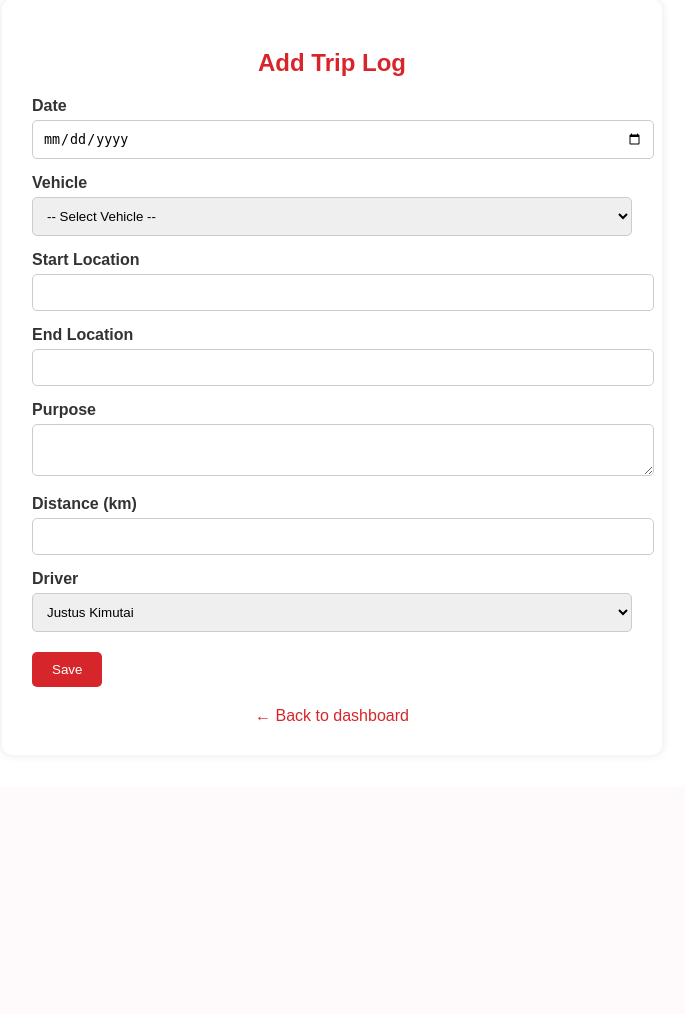
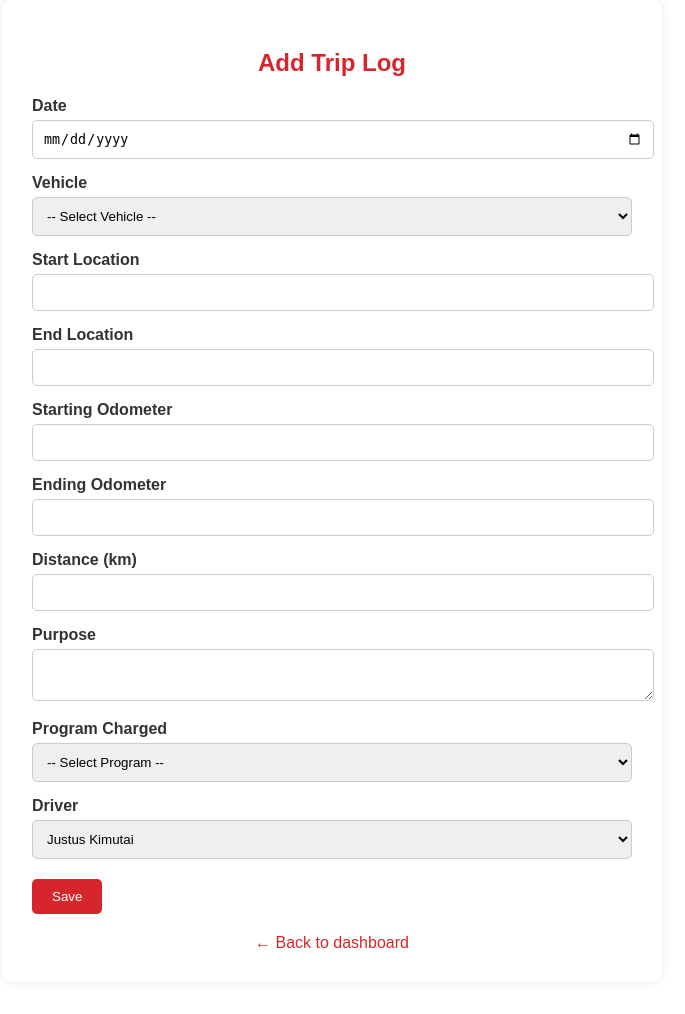
Before and after one commit to Kimfeelsnice/car-log-app, a Flask app: page /trip_logs/add in a window 1280 px wide. Shown: the part 125-1139 px from the top of the page, without its empty margins (308-993 px from the left). Before the commit the page ends 846 px from the top, so only its background shows below. Run offline with Flask 3, Linux system fonts and the light colour scheme; a user stored in the database is signed in.

Commit message:
Update trip and fuel log forms: odometer difference, program charged dropdown, autofill driver

```diff
--- a/app.py
+++ b/app.py
@@ -22,6 +22,10 @@ VEHICLE_LIST = [
     "KBQ 318J", "KCK 624S", "KDC 172G", "KMDN 427L", "KMEE 967H"
 ]
 
+PROGRAM_LIST = [
+    "Overhead", "KCERF", "RPS"
+]
+
 class User(UserMixin, db.Model):
     id = db.Column(db.Integer, primary_key=True)
     username = db.Column(db.String(100), unique=True, nullable=False)
@@ -34,8 +38,11 @@ class TripLog(db.Model):
     vehicle = db.Column(db.String(100), nullable=False)
     start_location = db.Column(db.String(100), nullable=False)
     end_location = db.Column(db.String(100), nullable=False)
+    starting_odometer = db.Column(db.Float, nullable=False)
+    ending_odometer = db.Column(db.Float, nullable=False)
+    distance = db.Column(db.Float, nullable=False)
     purpose = db.Column(db.Text, nullable=False)
-    distance = db.Column(db.Float, nullable=False)
+    program_charged = db.Column(db.String(150), nullable=False)
     driver = db.Column(db.String(100), nullable=False)
 
 class MaintenanceLog(db.Model):
@@ -154,7 +161,7 @@ def verify_code():
 def reset_password():
     email = request.args.get('email')
     if request.method == 'POST':
-        password = request.form['new_password']  # <-- fixed line here
+        password = request.form['new_password']
         user = User.query.filter_by(email=email).first()
         if user:
             user.password_hash = generate_password_hash(password)
@@ -186,20 +193,27 @@ def trip_logs():
 @login_required
 def add_trip_log():
     if request.method == 'POST':
+        starting_odometer = float(request.form['starting_odometer'])
+        ending_odometer = float(request.form['ending_odometer'])
+        distance = ending_odometer - starting_odometer
+
         new_trip = TripLog(
             date=request.form['date'],
             vehicle=request.form['vehicle'],
             start_location=request.form['start_location'],
             end_location=request.form['end_location'],
+            starting_odometer=starting_odometer,
+            ending_odometer=ending_odometer,
+            distance=distance,
             purpose=request.form['purpose'],
-            distance=float(request.form['distance']),
-            driver=request.form['driver']
+            program_charged=request.form['program_charged'],
+            driver=current_user.username
         )
         db.session.add(new_trip)
         db.session.commit()
         flash('Trip log added successfully.')
         return redirect(url_for('trip_logs'))
-    return render_template('add_trip_log.html', vehicle_list=VEHICLE_LIST)
+    return render_template('add_trip_log.html', vehicle_list=VEHICLE_LIST, program_list=PROGRAM_LIST)
 
 @app.route('/maintenance_logs')
 @login_required
@@ -216,7 +230,7 @@ def add_maintenance_log():
             vehicle=request.form['vehicle'],
             service_type=request.form['service_type'],
             cost=float(request.form['cost']),
-            driver=request.form['driver'],
+            driver=current_user.username,
             mechanic=request.form.get('mechanic'),
             description=request.form.get('description'),
             notes=request.form.get('notes')
@@ -243,7 +257,7 @@ def add_fuel_log():
             liters=float(request.form['liters']),
             cost=float(request.form['cost']),
             fuel_type=request.form['fuel_type'],
-            driver=request.form['driver'],
+            driver=current_user.username,
             station=request.form.get('station')
         )
         db.session.add(new_log)
--- a/templates/add_trip_log.html
+++ b/templates/add_trip_log.html
@@ -82,11 +82,25 @@
         <label for="end_location">End Location</label>
         <input type="text" name="end_location" required>
 
+        <label for="starting_odometer">Starting Odometer</label>
+        <input type="number" name="starting_odometer" id="starting_odometer" step="0.1" required>
+
+        <label for="ending_odometer">Ending Odometer</label>
+        <input type="number" name="ending_odometer" id="ending_odometer" step="0.1" required>
+
+        <label for="distance">Distance (km)</label>
+        <input type="number" name="distance" id="distance" step="0.1" readonly required>
+
         <label for="purpose">Purpose</label>
         <textarea name="purpose" required></textarea>
 
-        <label for="distance">Distance (km)</label>
-        <input type="number" name="distance" step="0.1" required>
+        <label for="program_charged">Program Charged</label>
+        <select name="program_charged" required>
+            <option value="">-- Select Program --</option>
+            <option value="Overhead">Overhead</option>
+            <option value="KCERF">KCERF</option>
+            <option value="RPS">RPS</option>
+        </select>
 
         <label for="driver">Driver</label>
         <select name="driver" required>
@@ -98,4 +112,20 @@
 
     <a class="back-link" href="{{ url_for('dashboard') }}">← Back to dashboard</a>
 </div>
+
+<script>
+    const startInput = document.getElementById('starting_odometer');
+    const endInput = document.getElementById('ending_odometer');
+    const distanceInput = document.getElementById('distance');
+
+    function calculateDistance() {
+        const start = parseFloat(startInput.value) || 0;
+        const end = parseFloat(endInput.value) || 0;
+        const distance = end - start;
+        distanceInput.value = distance > 0 ? distance.toFixed(1) : 0;
+    }
+
+    startInput.addEventListener('input', calculateDistance);
+    endInput.addEventListener('input', calculateDistance);
+</script>
 {% endblock %}
```
Also changed, not shown: templates/add_fuel_log.html (+4 -6 lines), templates/report_log.html (+8 -2 lines), instance/car_log.db.
